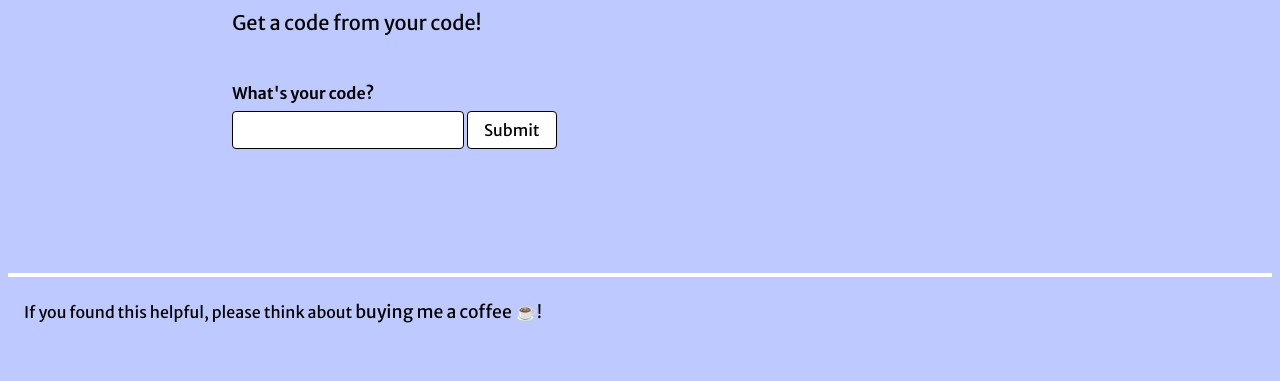
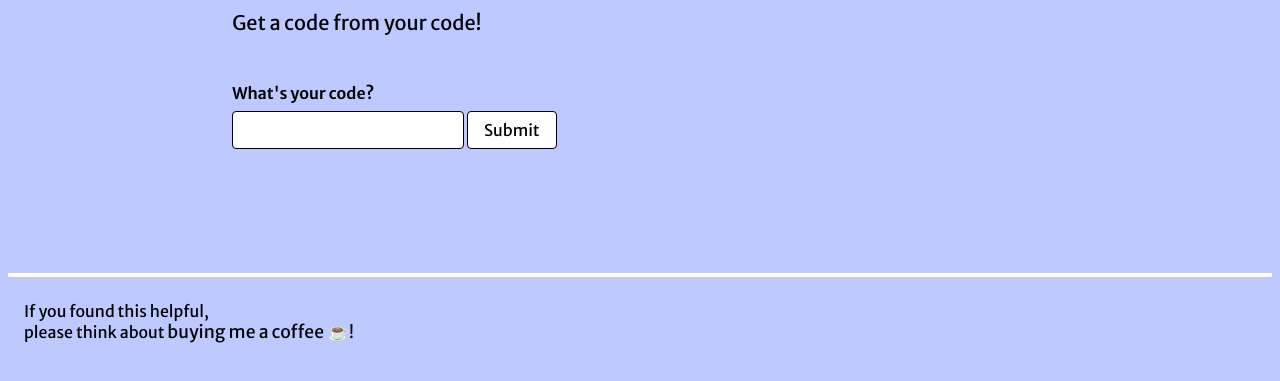
Before and after one commit to andyclarke/code-gen, a plain HTML site: page index.html in a window 1280 px wide. Shown: the part 231-612 px from the top of the page. Drawn offline with Linux system fonts and the light colour scheme.

Commit message:
Update index.html
Formatting

```diff
--- a/index.html
+++ b/index.html
@@ -110,7 +110,7 @@
     </div>
     <footer class="footer">
       <div class="links">
-        If you found this helpful, please think about <a href="https://buymeacoffee.com/eveningcoder" target="_blank">buying me a coffee ☕</a>!
+        If you found this helpful,<br/>please think about <a href="https://buymeacoffee.com/eveningcoder" target="_blank">buying me a coffee ☕</a>!
       </div>
     </footer>
   </body>
```
